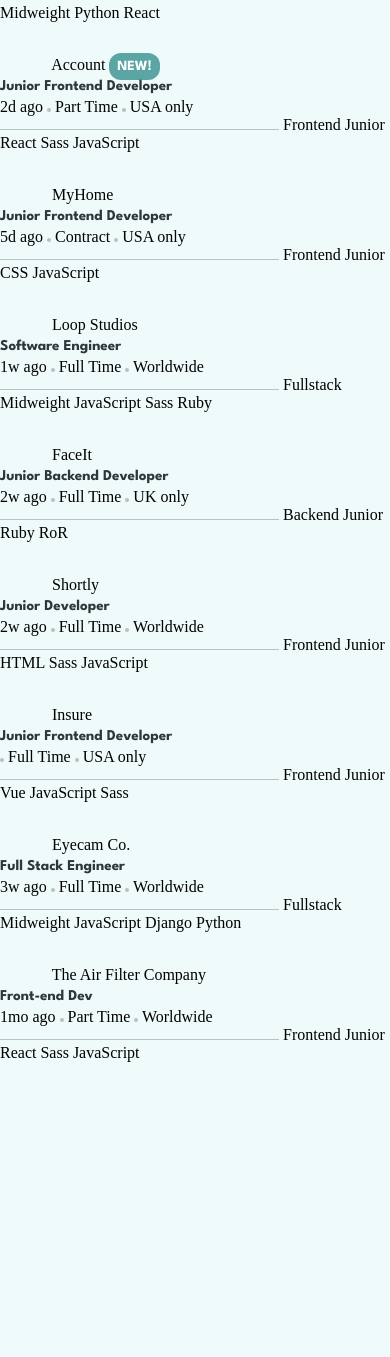
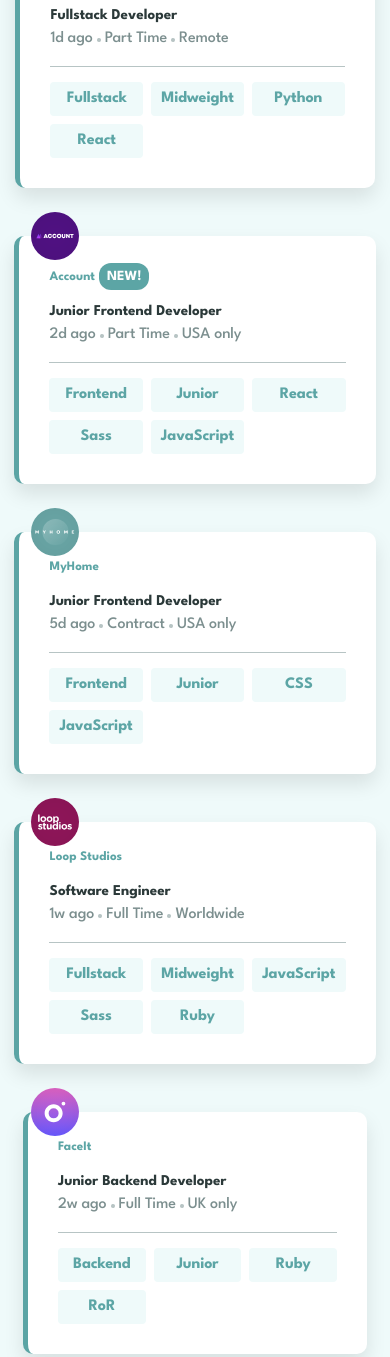
Before and after one commit to AnanoMakharashvili/Job-listings-with-filtering, a plain HTML site: page index.html in a window 390 px wide. Shown: the part 560-1917 px from the top of the page. Before the commit the page ends 1622 px from the top, so only its background shows below. Drawn offline with Linux system fonts and the light colour scheme.

Commit message:
Completed mobile project with HTML and CSS

```diff
--- a/index.html
+++ b/index.html
@@ -43,192 +43,233 @@
           <span id="javascript-style">JavaScript</span>
         </div>
       </div>
-      <div>
       <img src="assets/manage.svg" rel="manage" class="logo-style" />
-        <span>Manage</span>
+      <div class="box-container">
+        <div class="company-section">
+          <span class="company-name">Manage</span>
           <span class="new-style">NEW!</span>
           <span class="featured-style">FEATURED</span>
+        </div>
+
+        <div class="info-section">
           <h3 class="developer-style">Fullstack Developer</h3>
-        <span>1d ago</span>
+          <span class="info-style">1d ago</span>
           <img src="assets/Oval.png" rel="Oval" class="oval-style" />
-        <span>Part Time</span>
+          <span class="info-style">Part Time</span>
           <img src="assets/Oval.png" rel="Oval" class="oval-style" />
-        <span>Remote</span>
+          <span class="info-style">Remote</span>
+        </div>
         <img
           src="assets/Rectangle Copy 5 (1).png"
           rel="Rectangle"
           class="rectangle-style"
         />
-        <span>Fullstack</span>
-        <span>Midweight</span>
-        <span>Python</span>
-        <span>React</span>
+        <div class="job-card-section">
+          <span id="fullstack-style">Fullstack</span>
+          <span id="midweight-style">Midweight</span>
+          <span id="python-style">Python</span>
+          <span id="react-style">React</span>
         </div>
-      <div>
+      </div>
       <img src="assets/account.svg" rel="account" class="logo-style" />
-        <span>Account</span>
+      <div class="box-container">
+        <div class="company-section">
+          <span class="company-name">Account</span>
           <span class="new-style">NEW!</span>
+        </div>
+        <div class="info-section">
           <h3 class="developer-style">Junior Frontend Developer</h3>
-        <span>2d ago</span>
+          <span class="info-style">2d ago</span>
           <img src="assets/Oval.png" rel="Oval" class="oval-style" />
-        <span>Part Time</span>
+          <span class="info-style">Part Time</span>
           <img src="assets/Oval.png" rel="Oval" class="oval-style" />
-        <span>USA only</span>
+          <span class="info-style">USA only</span>
+        </div>
         <img
           src="assets/Rectangle Copy 5 (1).png"
           rel="Rectangle"
           class="rectangle-style"
         />
-        <span>Frontend</span>
-        <span>Junior</span>
-        <span>React</span>
-        <span>Sass</span>
-        <span>JavaScript</span>
+        <div class="job-card-section">
+          <span id="front-end-style">Frontend</span>
+          <span id="junior-style">Junior</span>
+          <span id="react-style">React</span>
+          <span id="sass-style">Sass</span>
+          <span id="javascript-style">JavaScript</span>
         </div>
-      <div>
+      </div>
       <img src="assets/myhome.svg" rel="myhome" class="logo-style" />
-        <span>MyHome</span>
+      <div class="box-container">
+        <span class="company-name">MyHome</span>
+        <div class="info-section">
           <h3 class="developer-style">Junior Frontend Developer</h3>
-        <span>5d ago</span>
+          <span class="info-style">5d ago</span>
           <img src="assets/Oval.png" rel="Oval" class="oval-style" />
-        <span>Contract</span>
+          <span class="info-style">Contract</span>
           <img src="assets/Oval.png" rel="Oval" class="oval-style" />
-        <span>USA only</span>
+          <span class="info-style">USA only</span>
+        </div>
         <img
           src="assets/Rectangle Copy 5 (1).png"
           rel="Rectangle"
           class="rectangle-style"
         />
-        <span>Frontend</span>
-        <span>Junior</span>
-        <span>CSS</span>
-        <span>JavaScript</span>
+        <div class="job-card-section">
+          <span id="front-end-style">Frontend</span>
+          <span id="junior-style"> Junior</span>
+          <span id="css-style">CSS</span>
+          <span id="javascript-style">JavaScript</span>
         </div>
-      <div>
+      </div>
       <img
         src="assets/loop-studios.svg"
         rel="loop-studios"
         class="logo-style"
       />
-        <span>Loop Studios</span>
+      <div class="box-container">
+        <span class="company-name">Loop Studios</span>
+        <div class="info-section">
           <h3 class="developer-style">Software Engineer</h3>
-        <span>1w ago</span>
+          <span class="info-style">1w ago</span>
           <img src="assets/Oval.png" rel="Oval" class="oval-style" />
-        <span>Full Time</span>
+          <span class="info-style">Full Time</span>
           <img src="assets/Oval.png" rel="Oval" class="oval-style" />
-        <span>Worldwide</span>
+          <span class="info-style">Worldwide</span>
+        </div>
         <img
           src="assets/Rectangle Copy 5 (1).png"
           rel="Rectangle"
           class="rectangle-style"
         />
-        <span>Fullstack</span>
-        <span>Midweight</span>
-        <span>JavaScript</span>
-        <span>Sass</span>
-        <span>Ruby</span>
+        <div class="job-card-section">
+          <span id="fullstack-style">Fullstack</span>
+          <span id="midweight-style">Midweight</span>
+          <span id="javascript-style">JavaScript</span>
+          <span id="sass-style">Sass</span>
+          <span id="ruby-style">Ruby</span>
         </div>
-      <div>
+      </div>
       <img src="assets/faceit.svg" rel="faceit" class="logo-style" />
-        <span>FaceIt</span>
+      <div class="box-container">
+        <span class="company-name"> FaceIt</span>
+        <div class="info-section">
           <h3 class="developer-style">Junior Backend Developer</h3>
-        <span>2w ago</span>
+          <span class="info-style">2w ago</span>
           <img src="assets/Oval.png" rel="Oval" class="oval-style" />
-        <span>Full Time</span>
+          <span class="info-style">Full Time</span>
           <img src="assets/Oval.png" rel="Oval" class="oval-style" />
-        <span>UK only</span>
+          <span class="info-style">UK only</span>
+        </div>
         <img
           src="assets/Rectangle Copy 5 (1).png"
           rel="Rectangle"
           class="rectangle-style"
         />
-        <span>Backend</span>
-        <span>Junior</span>
-        <span>Ruby</span>
-        <span>RoR</span>
+        <div class="job-card-section">
+          <span id="backend-style">Backend</span>
+          <span id="junior-style">Junior</span>
+          <span id="ruby-style">Ruby</span>
+          <span id="ror-style">RoR</span>
         </div>
-      <div>
+      </div>
       <img src="assets/shortly.svg" rel="shortly" class="logo-style" />
-        <span>Shortly</span>
+      <div class="box-container">
+        <span class="company-name">Shortly</span>
+        <div class="info-section">
           <h3 class="developer-style">Junior Developer</h3>
-        <span>2w ago</span>
+          <span class="info-style">2w ago</span>
           <img src="assets/Oval.png" rel="Oval" class="oval-style" />
-        <span>Full Time</span>
+          <span class="info-style"> Full Time</span>
           <img src="assets/Oval.png" rel="Oval" class="oval-style" />
-        <span>Worldwide</span>
+          <span class="info-style">Worldwide</span>
+        </div>
         <img
           src="assets/Rectangle Copy 5 (1).png"
           rel="Rectangle"
           class="rectangle-style"
         />
-        <span>Frontend</span>
-        <span>Junior</span>
-        <span>HTML</span>
-        <span>Sass</span>
-        <span>JavaScript</span>
+        <div class="job-card-section">
+          <span id="front-end-style">Frontend</span>
+          <span id="junior-style">Junior</span>
+          <span id="html-style">HTML</span>
+          <span id="sass-style">Sass</span>
+          <span id="javascript-style">JavaScript</span>
         </div>
-      <div>
+      </div>
       <img src="assets/insure.svg" rel="insure" class="logo-style" />
-        <span>Insure</span>
+      <div class="box-container">
+        <span class="company-name">Insure</span>
+        <div class="info-section">
           <h3 class="developer-style">Junior Frontend Developer</h3>
           <img src="assets/Oval.png" rel="Oval" class="oval-style" />
-        <span>Full Time</span>
+          <span class="info-style">Full Time</span>
           <img src="assets/Oval.png" rel="Oval" class="oval-style" />
-        <span>USA only</span>
+          <span class="info-style">USA only</span>
+        </div>
         <img
           src="assets/Rectangle Copy 5 (1).png"
           rel="Rectangle"
           class="rectangle-style"
         />
-        <span>Frontend</span>
-        <span>Junior</span>
-        <span>Vue</span>
-        <span>JavaScript</span>
-        <span>Sass</span>
+        <div class="job-card-section">
+          <span id="front-end-style">Frontend</span>
+          <span id="junior-style">Junior</span>
+          <span id="vue-style">Vue</span>
+          <span id="javascript-style">JavaScript</span>
+          <span id="sass-style">Sass</span>
         </div>
-      <div>
+      </div>
       <img src="assets/eyecam-co.svg" rel="eyecam-co" class="logo-style" />
-        <span>Eyecam Co.</span>
+      <div class="box-container">
+        <span class="company-name">Eyecam Co.</span>
+        <div class="info-section">
           <h3 class="developer-style">Full Stack Engineer</h3>
-        <span>3w ago</span>
+          <span class="info-style"> 3w ago</span>
           <img src="assets/Oval.png" rel="Oval" class="oval-style" />
-        <span>Full Time</span>
+          <span class="info-style">Full Time</span>
           <img src="assets/Oval.png" rel="Oval" class="oval-style" />
-        <span>Worldwide</span>
+          <span class="info-style">Worldwide</span>
+        </div>
         <img
           src="assets/Rectangle Copy 5 (1).png"
           rel="Rectangle"
           class="rectangle-style"
         />
-        <span>Fullstack</span>
-        <span>Midweight</span>
-        <span>JavaScript</span>
-        <span>Django</span>
-        <span>Python</span>
+        <div class="job-card-section">
+          <span id="fullstack-style">Fullstack</span>
+          <span id="midweight-style">Midweight</span>
+          <span id="javascript-style">JavaScript</span>
+          <span id="django-style">Django</span>
+          <span id="python-style">Python</span>
         </div>
-      <div>
+      </div>
       <img
         src="assets/the-air-filter-company.svg"
         rel="the-air-filter-company"
         class="logo-style"
       />
-        <span>The Air Filter Company</span>
+      <div class="box-container">
+        <span class="company-name">The Air Filter Company</span>
+        <div class="info-section">
           <h3 class="developer-style">Front-end Dev</h3>
-        <span>1mo ago</span>
+          <span class="info-style">1mo ago</span>
           <img src="assets/Oval.png" rel="Oval" class="oval-style" />
-        <span>Part Time</span>
+          <span class="info-style">Part Time</span>
           <img src="assets/Oval.png" rel="Oval" class="oval-style" />
-        <span>Worldwide</span>
+          <span class="info-style">Worldwide</span>
+        </div>
         <img
           src="assets/Rectangle Copy 5 (1).png"
           rel="Rectangle"
           class="rectangle-style"
         />
-        <span>Frontend</span>
-        <span>Junior</span>
-        <span>React</span>
-        <span>Sass</span>
-        <span>JavaScript</span>
+        <div class="job-card-section">
+          <span id="front-end-style">Frontend</span>
+          <span id="junior-style">Junior</span>
+          <span id="react-style">React</span>
+          <span id="sass-style">Sass</span>
+          <span id="javascript-style">JavaScript</span>
+        </div>
       </div>
     </main>
   </body>
--- a/styless.css
+++ b/styless.css
@@ -141,3 +141,91 @@ main {
   justify-content: center;
   border-radius: 4px;
 }
+
+#fullstack-style {
+  background: #effafa;
+  display: flex;
+  padding: 5px 10px;
+  justify-content: center;
+  border-radius: 4px;
+}
+
+#midweight-style {
+  background: #effafa;
+  display: flex;
+  padding: 5px 10px;
+  justify-content: center;
+  border-radius: 4px;
+}
+
+#python-style {
+  background: #effafa;
+  display: flex;
+  padding: 5px 10px;
+  justify-content: center;
+  border-radius: 4px;
+}
+
+#react-style {
+  background: #effafa;
+  display: flex;
+  padding: 5px 10px;
+  justify-content: center;
+  border-radius: 4px;
+}
+
+#junior-style {
+  background: #effafa;
+  display: flex;
+  padding: 5px 10px;
+  justify-content: center;
+  border-radius: 4px;
+}
+
+#sass-style {
+  background: #effafa;
+  display: flex;
+  padding: 5px 10px;
+  justify-content: center;
+  border-radius: 4px;
+}
+
+#ruby-style {
+  background: #effafa;
+  display: flex;
+  padding: 5px 10px;
+  justify-content: center;
+  border-radius: 4px;
+}
+
+#backend-style {
+  background: #effafa;
+  display: flex;
+  padding: 5px 10px;
+  justify-content: center;
+  border-radius: 4px;
+}
+
+#ror-style {
+  background: #effafa;
+  display: flex;
+  padding: 5px 10px;
+  justify-content: center;
+  border-radius: 4px;
+}
+
+#vue-style {
+  background: #effafa;
+  display: flex;
+  padding: 5px 10px;
+  justify-content: center;
+  border-radius: 4px;
+}
+
+#django-style {
+  background: #effafa;
+  display: flex;
+  padding: 5px 10px;
+  justify-content: center;
+  border-radius: 4px;
+}
```
Lines whose indentation alone changed are shown as unchanged.
